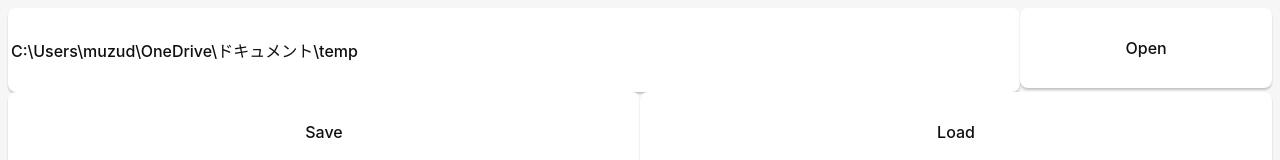
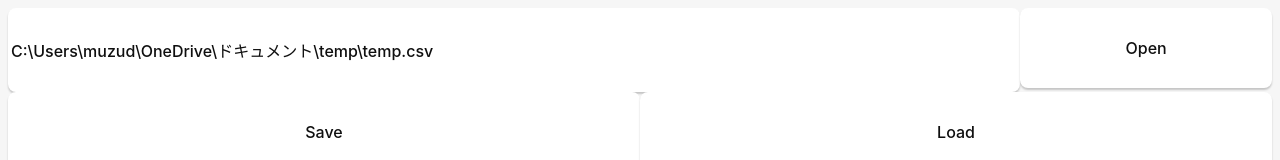
Before and after one commit to muzudho/notepad-on-tauri, a Vue app: page / in a window 1280 px wide. Shown: the top 160 px of the page. Built offline with nearby package versions, Linux system fonts and the light colour scheme.

Commit message:
ファイル読込の練習

```diff
--- a/src/App.vue
+++ b/src/App.vue
@@ -5,7 +5,7 @@ import { open } from '@tauri-apps/plugin-dialog';
     import { readTextFile, writeTextFile } from '@tauri-apps/plugin-fs';
     import { ref } from "vue";
 
-const filePathVM = ref("C:\\Users\\muzud\\OneDrive\\ドキュメント\\temp");
+    const filePathVM = ref("C:\\Users\\muzud\\OneDrive\\ドキュメント\\temp\\temp.csv");
     const textVM = ref("");
 
     async function onOpenButtonClicked() {
@@ -27,6 +27,7 @@ async function onSaveButtonClicked() {
 
     async function onLoadButtonClicked() {
         console.log("［Load］ボタンを押したぜ。")
+        //alert(`ファイルパス："${filePathVM.value}"`);
         const contents = await readTextFile(filePathVM.value);
         textVM.value = contents
     }
@@ -123,5 +124,4 @@ button {
             background-color: #0f0f0f69;
         }
     }
-
 </style>
```
Lines whose indentation alone changed are shown as unchanged.
